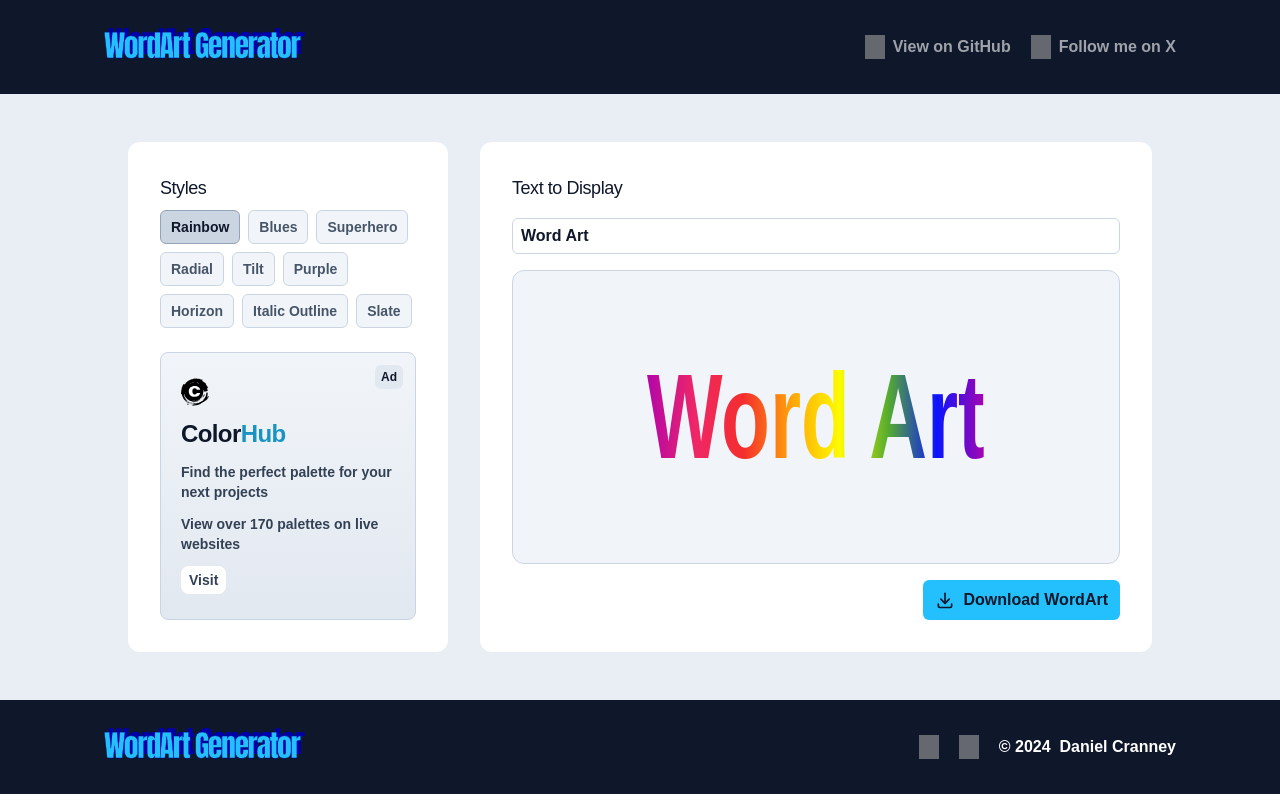
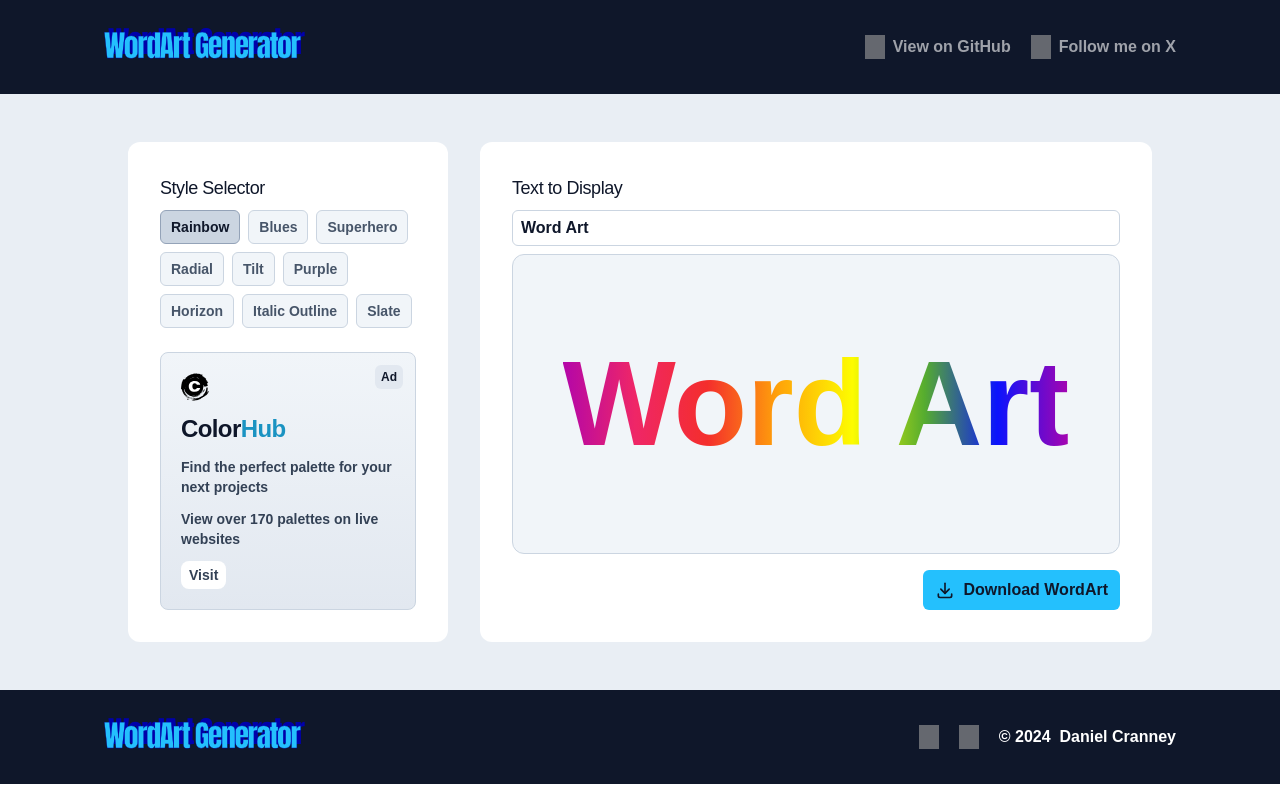
Before and after one commit to danielcranney/wordart-generator, a Next.js app: page / in a window 1280 px wide. Built offline with nearby package versions, Linux system fonts and the light colour scheme; grey boxes are pictures that could not be loaded; a web font is replaced by a local one.

Commit message:
Chore: Update Responsive Styling
- Updated modal width
- Added font sizing breakpoints

```diff
--- a/app/globals.css
+++ b/app/globals.css
@@ -130,7 +130,7 @@ Structure
 
 .wordart {
   font-family: Arial, sans-serif;
-  font-size: 5em;
+  font-size: 2em;
   font-weight: bold;
   position: relative;
   z-index: 1;
@@ -139,13 +139,31 @@ Structure
   -moz-osx-font-smoothing: grayscale;
 }
 
+@media (min-width: 640px) {
+  .wordart {
+    font-size: 3em;
+  }
+}
+
+@media (min-width: 768px) {
+  .wordart {
+    font-size: 4em;
+  }
+}
+
+@media (min-width: 1280px) {
+  .wordart {
+    font-size: 5em;
+  }
+}
+
 /* Rainbow Styles */
 .wordart.rainbow {
-  transform: scale(1, 1.5);
-  -webkit-transform: scale(1, 1.5);
-  -moz-transform: scale(1, 1.5);
-  -o-transform: scale(1, 1.5);
-  -ms-transform: scale(1, 1.5);
+  transform: scale(1.5, 1.5);
+  -webkit-transform: scale(1.5, 1.5);
+  -moz-transform: scale(1.5, 1.5);
+  -o-transform: scale(1.5, 1.5);
+  -ms-transform: scale(1.5, 1.5);
 }
 
 .wordart.rainbow .text {
@@ -527,6 +545,9 @@ Components
   .accent-button {
     @apply flex items-center ml-auto font-bold rounded-md px-3 py-2 bg-[#24c0fd] hover:bg-slate-900 text-slate-900 hover:text-white transition-all duration-150 ease-in-out gap-x-2;
   }
+  .light-button {
+    @apply font-bold text-sm bg-slate-100 rounded-md px-3 py-2 text-slate-800 hover:bg-slate-200 hover:text-slate-900 transition-all duration-150 ease-in-out;
+  }
 }
 
 /* Modal */
@@ -535,6 +556,6 @@ Components
     @apply fixed h-screen w-full bg-slate-900/80 top-0 left-0 right-0 bottom-0 z-10 flex items-center justify-center;
   }
   .modal-content {
-    @apply flex flex-col w-1/2 items-center justify-center bg-white shadow-lg shadow-slate-900 rounded-2xl relative gap-y-4 p-8;
+    @apply flex flex-col w-[95%] md:w-1/2 items-center justify-center bg-white shadow-lg shadow-slate-900 rounded-2xl relative gap-y-4 p-8;
   }
 }
--- a/components/Modal.tsx
+++ b/components/Modal.tsx
@@ -7,7 +7,7 @@ export const Modal = ({ toggleModal }: { toggleModal: any }) => {
     <div className="modal-overlay">
       <div className="modal-content">
         <button
-          className="absolute right-8 top-8 font-bold text-sm bg-slate-100 rounded-md px-3 py-2 text-slate-800 hover:bg-slate-200 hover:text-slate-900 transition-all duration-150 ease-in-out"
+          className="absolute right-8 top-8 light-button"
           onClick={toggleModal}
         >
           Close
@@ -33,7 +33,7 @@ export const Modal = ({ toggleModal }: { toggleModal: any }) => {
             >
               create an issue
             </a>{" "}
-            on GitHub
+            on GitHub.
           </p>
         </div>
         <hr className="w-3/4 h-px bg-slate-200 border-0" />
--- a/components/WordArtGenerator.tsx
+++ b/components/WordArtGenerator.tsx
@@ -47,7 +47,7 @@ export const WordArtGenerator = () => {
       {showModal && <Modal toggleModal={toggleModal} />}
 
       <article className="bg-white w-full flex flex-col gap-y-2 p-8 rounded-xl col-span-1">
-        <h3 className="text-lg">Styles</h3>
+        <h3 className="text-lg">Style Selector</h3>
         <div className="flex flex-wrap gap-2">
           {styleOptions.map((style, index) => {
             return (
@@ -70,7 +70,7 @@ export const WordArtGenerator = () => {
         <ColorHubAd />
       </article>
 
-      <article className="flex flex-col gap-y-4 p-8 bg-white rounded-xl col-span-2">
+      <article className="flex flex-col gap-y-2 p-8 bg-white rounded-xl col-span-2">
         <h3 className="text-lg">Text to Display</h3>
         <input
           value={customText}
@@ -80,7 +80,7 @@ export const WordArtGenerator = () => {
 
         <div ref={elementRef} className="preview-box">
           <div className={`wordart ${artStyle}`}>
-            <span className="text">{customText}</span>
+            <span className="text">{customText || "WordArt"}</span>
           </div>
         </div>
 
@@ -90,7 +90,7 @@ export const WordArtGenerator = () => {
               downloadImage();
               toggleModal();
             }}
-            className="accent-button"
+            className="accent-button mt-2"
           >
             <DownloadIcon />
             Download WordArt
```
